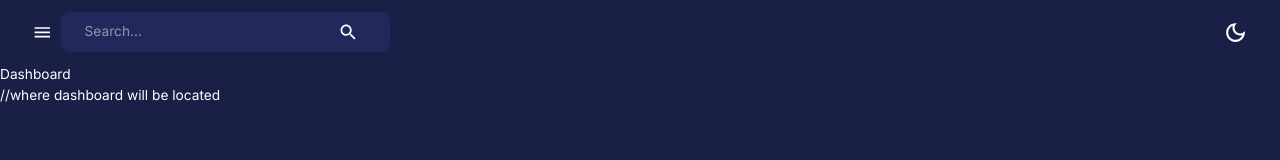
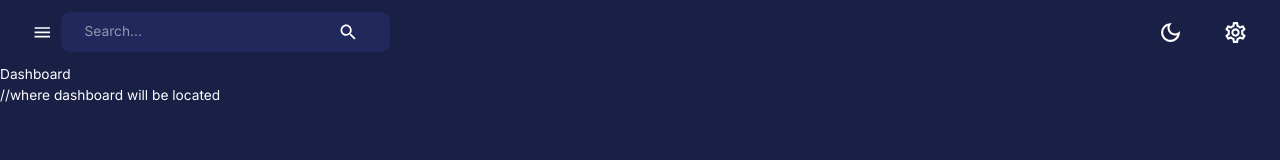
Before and after one commit to DingoDang1113/mern_dashboard, a React (Create React App) app in the folder client/: page /dashboard in a window 1280 px wide. Shown: the top 160 px of the page. Built offline with nearby package versions, Linux system fonts and the light colour scheme.

Commit message:
add setting button

```diff
--- a/client/src/components/Navbar.jsx
+++ b/client/src/components/Navbar.jsx
@@ -54,6 +54,11 @@ const Navbar = () => {
                     )}
                 </IconButton>
 
+                <IconButton>
+                    <SettingsOutlined sx={{ fontSize: "25px"}} />
+
+                </IconButton>
+
 
             </FlexBetween>
 
```
